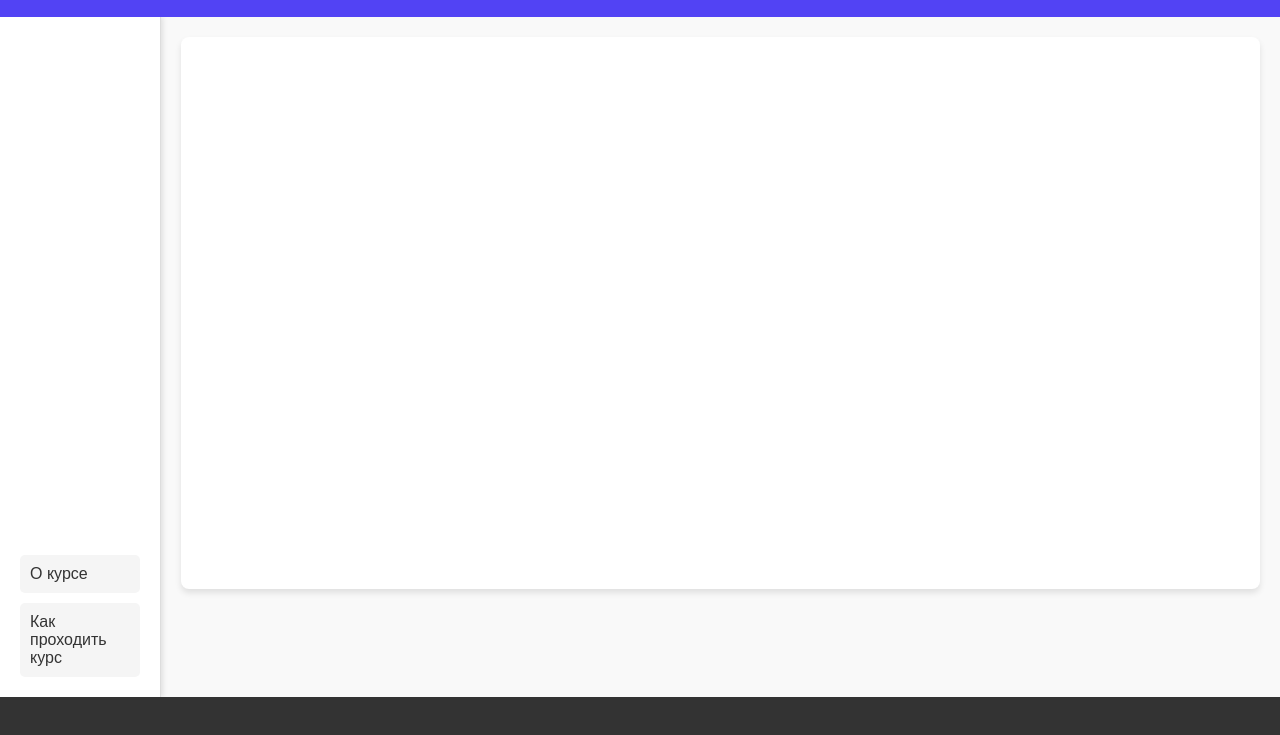
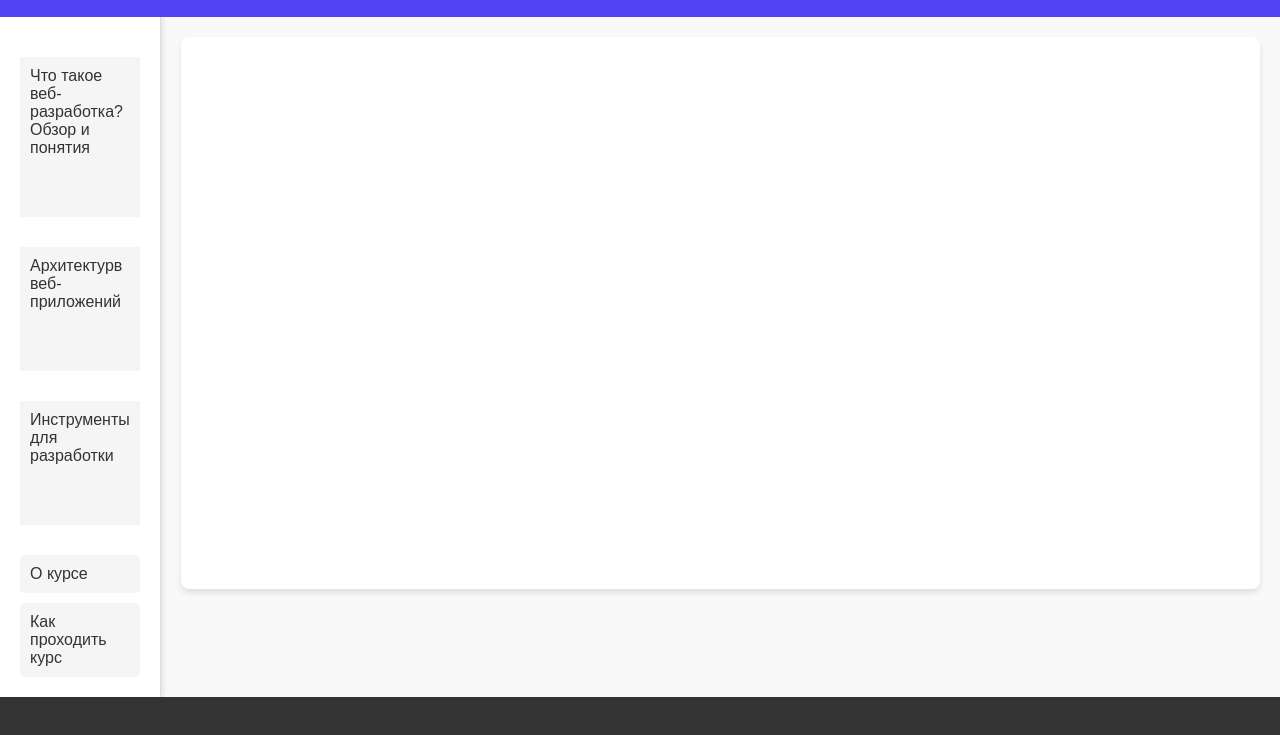
Before and after one commit to GaleevTimur/Tyuiu-web-project, a website built with Vite: page html/coursePage.html in a window 1280 px wide. Shown: the part 123-858 px from the top of the page. Built offline with nearby package versions, Linux system fonts and the light colour scheme.

Commit message:
sidebar-left

```diff
--- a/html/coursePage.html
+++ b/html/coursePage.html
@@ -21,15 +21,22 @@
     <main class="coursePage-main">
         <div class="coursePage-left-sidebar">
             <div class="sidebar-header"></div>
-            <div class="sidebar-main"></div>
             <div class="sidebar-main-section">
-                <div class="sidebar-main-section-div">
+                <div class = "sidebar-main">
+                    <p>Что такое веб-разработка? Обзор и понятия</p>
+                </div>
+                <div class = "sidebar-main">
+                    <p>Архитектурв веб-приложений</p>
+                </div>
+                <div class = "sidebar-main">
+                    <p>Инструменты для разработки</p>
+                </div>
+                <div class = "sidebar-main-section-div">
                     <p>О курсе</p>
                 </div>
-                <div class="sidebar-main-section-div">
+                <div class = "sidebar-main-section-div">
                     <p>Как проходить курс</p>
                 </div>
-
             </div>
         </div>
         <div class="coursePage-body-wrapper">
--- a/styles/course-style.css
+++ b/styles/course-style.css
@@ -109,11 +109,15 @@ main.coursePage-main {
 
 .sidebar-main {
     flex-grow: 1;
+    padding: 10px;
+    background-color: #f5f5f5;
     margin-bottom: 20px;
+    cursor: pointer;
 }
 
 .sidebar-main-section {
     display: flex;
+    flex-grow: 1;
     flex-direction: column;
     gap: 10px;
 }
```
Also changed, not shown: src/authorization_menu.js (line endings or trailing spaces).
